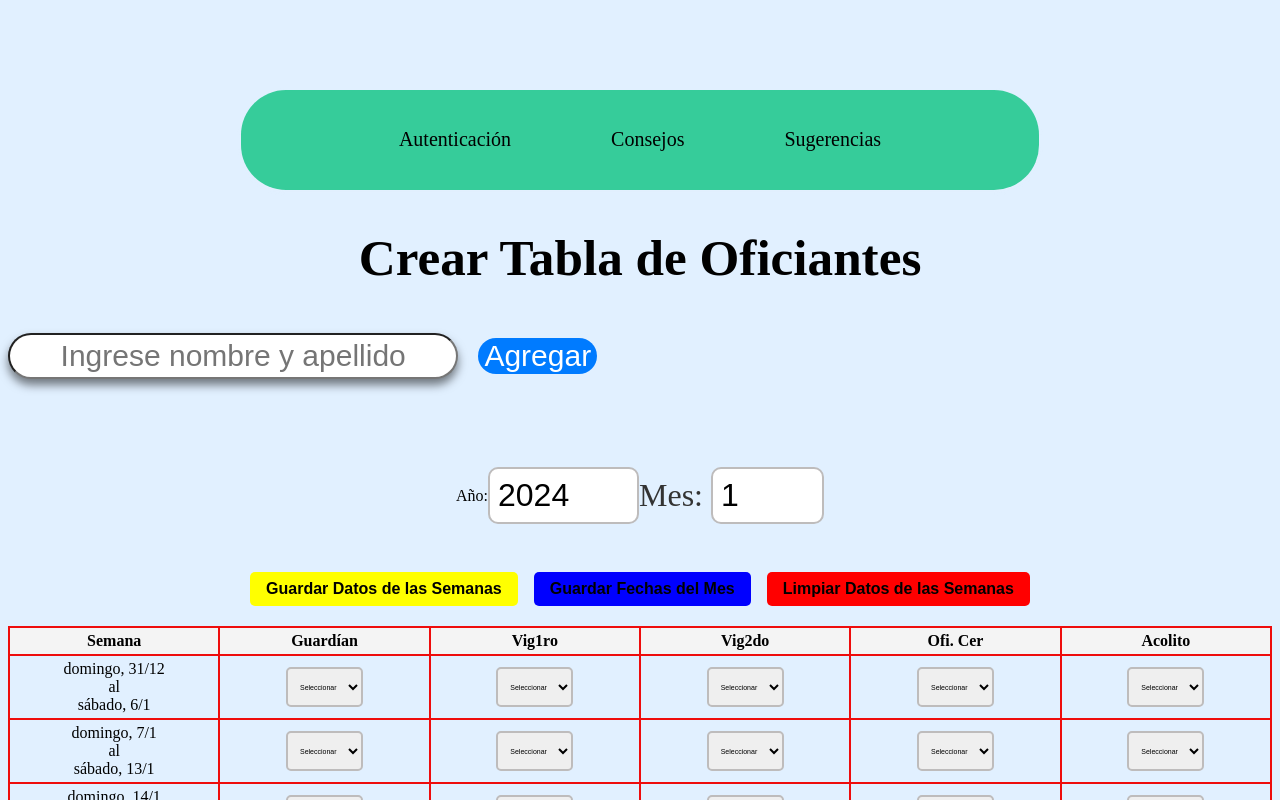
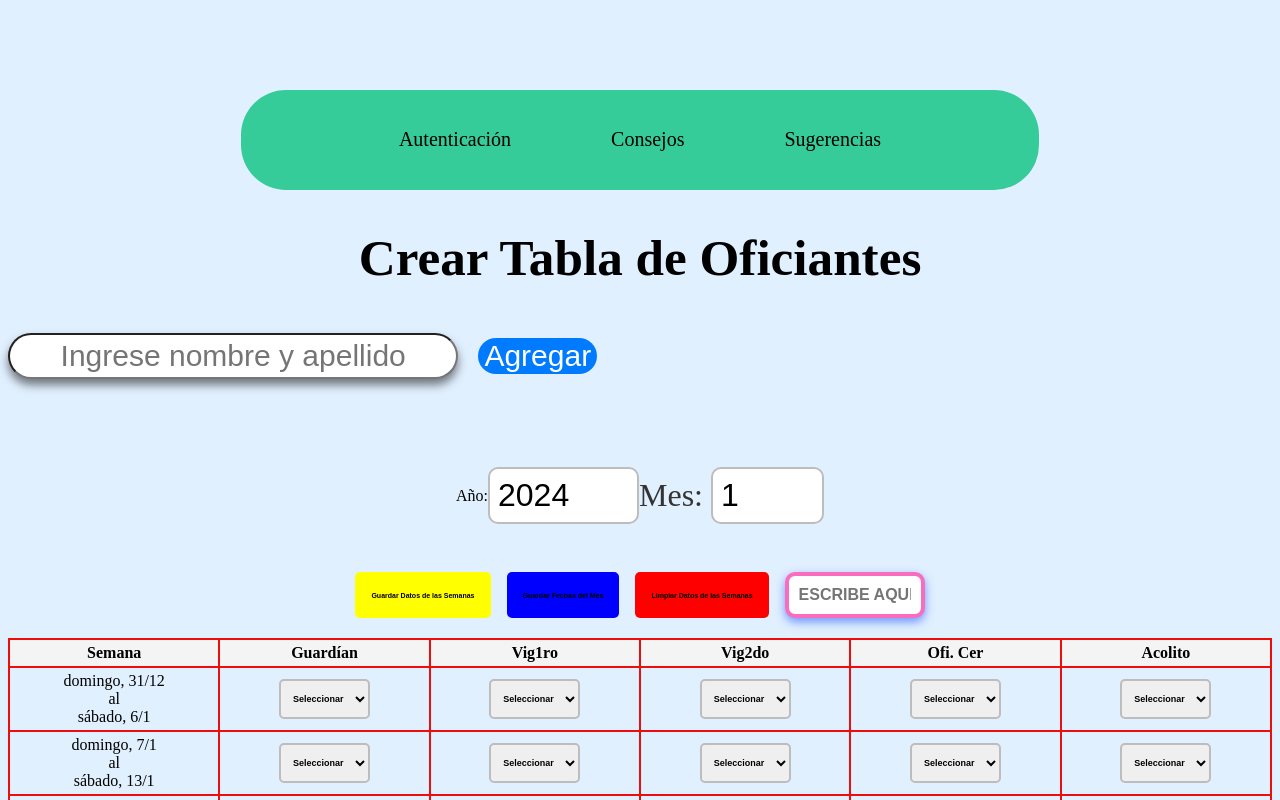
Before and after one commit to casilimas/Rotacion-Auxiliares, a React (Vite) app: page /generate-weeks in a window 1280 px wide. Shown: the top 800 px of the page. Built offline with nearby package versions, Linux system fonts and the light colour scheme.

Commit message:
mas estilos a solicitud del cliente

```diff
--- a/src/App.css
+++ b/src/App.css
@@ -594,7 +594,7 @@ body {
 
 /* Estilos generales para los botones */
 .botones-horizontales button {
-  font-size: 1rem;            /* Tamaño de fuente para los botones */
+  font-size: 7px;            /* Tamaño de fuente para los botones */
   padding: 0.5rem 1rem;       /* Espacio interno de los botones */
   border: none;               /* Elimina el borde por defecto */
   border-radius: 5px;         /* Bordes redondeados para los botones */
@@ -602,11 +602,41 @@ body {
   transition: background-color 0.3s, color 0.3s; /* Transición suave para el color de fondo y el texto */
 }
 
+
+
+
+
+.entrada-texto {
+  font-size: 16px; /* Asegúrate de que tenga 'px' para definir correctamente el tamaño */
+  text-align: center; /* Centrar el texto dentro del input */
+  padding: 10px; /* Añadir algo de espacio interno */
+  border: 4px solid #f5079296; /* Estilo de borde */
+  border-radius: 10px; /* Bordes redondeados */
+  width: 140px; /* O el ancho que prefieras */
+  box-sizing: border-box; /* Incluir padding y border en el ancho total */
+  box-shadow: 0 4px 10px rgba(0, 59, 252, 0.5); /* Sombra pronunciada */
+  font-weight: bold; /* Hacer el texto más grueso */
+  transition: transform 0.3s ease; /* Transición suave para la transformación */
+}
+
+.entrada-texto:hover {
+  transform: translateY(-10px) scale(1.05); /* Elevar y escalar el input */
+}
+
+
+
+
+
+
+
+
+
+
 .guardar-datos-de-la-tabla {
   font-weight: bold;
   background-color: yellow;  /* Color de fondo para el botón de guardar datos */
   color: rgb(0, 0, 0);               /* Color del texto */
-  font-size: 20px;
+  font-size: 15px;
 }
 
 
@@ -621,6 +651,12 @@ body {
   background-color: blue;  /* Color de fondo para el botón de guardar fechas */
   color: rgb(0, 0, 0);               /* Color del texto */
 }
+
+
+
+
+
+
 
 /* Efectos de hover para los botones */
 .botones-horizontales button:hover {
@@ -946,17 +982,20 @@ table select option {
 
 
 .combobox-semana {
-  font-size: 7px; /* Tamaño de fuente por defecto */
+  font-size: 9px; /* Tamaño de fuente por defecto */
+  font-weight: bold; /* Establece el texto en negrita */
 }
 
 @media (max-width: 600px) {
   .combobox-semana {
-    font-size: 6px; /* Tamaño de fuente más pequeño en pantallas pequeñas */
+    font-size: 8px; /* Tamaño de fuente más pequeño en pantallas pequeñas */
+    font-weight: bold; /* Mantiene el texto en negrita */
   }
 }
 
 @media (max-width: 400px) {
   .combobox-semana {
-    font-size: 5px; /* Tamaño de fuente aún más pequeño en pantallas muy pequeñas */
+    font-size: 7px; /* Tamaño de fuente aún más pequeño en pantallas muy pequeñas */
+    font-weight: bold; /* Mantiene el texto en negrita */
   }
 }
--- a/src/controllers/GenerateWeeks.jsx
+++ b/src/controllers/GenerateWeeks.jsx
@@ -256,6 +256,18 @@ const App = () => {
     localStorage.setItem("selectedYear", selectedYear);
   }, [selectedMonth, selectedYear]);
 
+
+
+
+
+
+
+
+
+
+
+
+
   return (
     <div>
       <h1 className="titulo">Crear Tabla de Oficiantes</h1>
@@ -319,7 +331,11 @@ const App = () => {
         </label>
       </div>
 
+
+
+
       <div className="botones-horizontales">
+
   <button className="guardar-datos-de-la-tabla" onClick={saveWeeksData}>
     Guardar Datos de las Semanas
   </button>
@@ -329,7 +345,21 @@ const App = () => {
   <button className="limpiar-datos-de-la-tabla" onClick={clearWeeksData}>
     Limpiar Datos de las Semanas
   </button>
+  <input
+    type="text"
+    placeholder="ESCRIBE AQUI EL MES"
+    className="entrada-texto"
+    value={inputValue}
+    onChange={(e) => setInputValue(e.target.value)}
+  />
 </div>
+
+
+
+
+
+
+
 
       <div className="table-container">
         <table>
```
Lines whose indentation alone changed are shown as unchanged.
